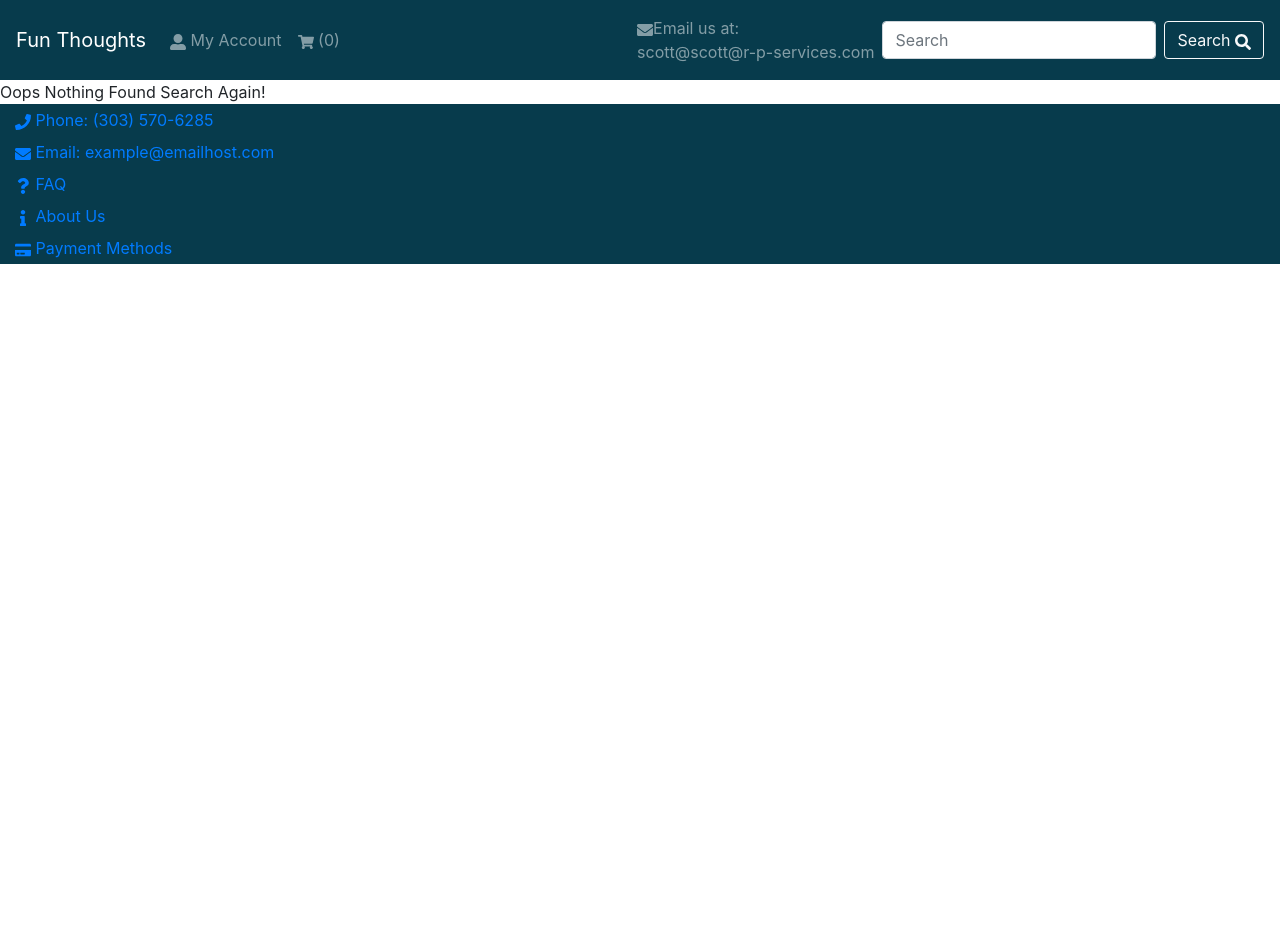
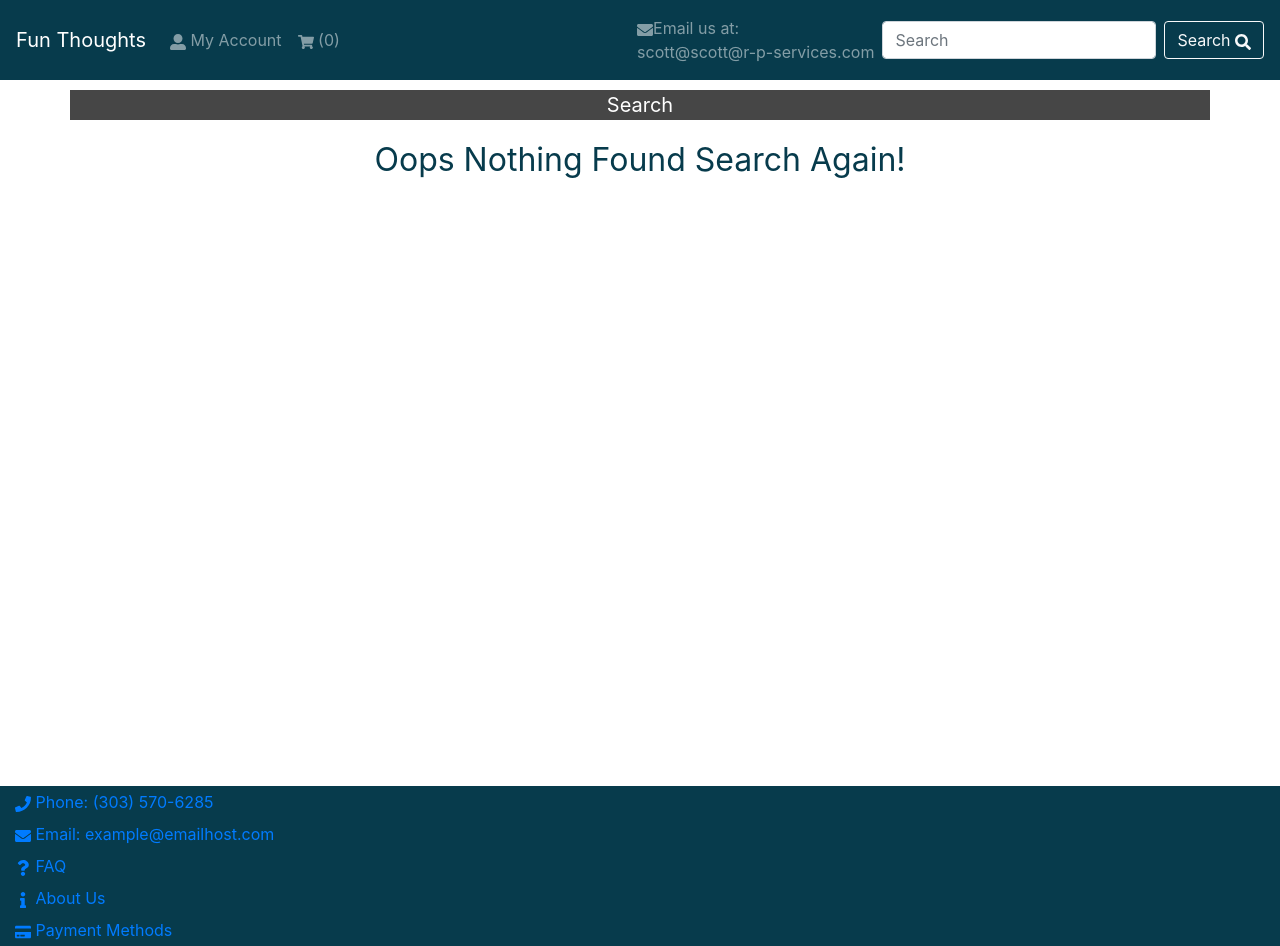
Before and after one commit to RSnodgrass92/fun-thoughts, a React (Create React App) app: page /search in a window 1280 px wide. Before the commit the page ends 800 px from the top, so only its background shows below. Built offline with nearby package versions, Linux system fonts and the light colour scheme.

Commit message:
css changes to search and category pages

```diff
--- a/src/App.scss
+++ b/src/App.scss
@@ -75,8 +75,8 @@ span{
   color: $main-text-color;
   border:none;
   font-size: $shelf-tag-font-size;
+}
 
-}
 .mensArrow{
   color:$mens-color;
   font-size: $shelf-arrow-font-size;
@@ -122,3 +122,24 @@ span{
   margin:0;
   padding:0;
 }
+
+.searchDiv{
+  height: 80vh;
+  overflow: auto;
+}
+
+.oopsDiv{
+  font-size: 2em;
+  color: $outer-color;
+}
+
+.searchTag{
+  background: $card-base-color;
+  color: $main-text-color;
+  border:none;
+  font-size: $shelf-tag-font-size;
+}
+
+.searchTDiv{
+  border: solid $card-base-color $tcard-border-width;
+}
--- a/src/pages/bestsellers.js
+++ b/src/pages/bestsellers.js
@@ -11,7 +11,12 @@ class BestSellers extends Component
     render() {
 
         return (
+        <div className="container">
+            <div className="row">
+            <p className="col bestSellersTag text-center">BestSellers</p>
+            </div>
         <DisplayTees start={vals[0]} end={vals[1]}/>
+        </div>
             )
       }
 };
--- a/src/pages/foreveryone.js
+++ b/src/pages/foreveryone.js
@@ -12,7 +12,12 @@ class ForEveryone extends Component
     render() {
 
         return (
+        <div className="container">
+            <div className="row">
+            <p className="col forEveryoneTag text-center">For Everyone</p>
+            </div>
         <DisplayTees start={vals[0]} end={vals[1]}/>
+        </div>
             )
       }
 };
--- a/src/pages/mens.js
+++ b/src/pages/mens.js
@@ -12,7 +12,14 @@ class Mens extends Component
     render() {
 
         return (
+        <div className="container">
+            <div className="row">
+            <p className="col mensTag text-center mb-0">Mens</p>
+            </div>
+        <div className="searchDiv">
         <DisplayTees start={vals[0]} end={vals[1]}/>
+        </div>
+        </div>
             )
       }
 };
--- a/src/pages/search.js
+++ b/src/pages/search.js
@@ -15,19 +15,37 @@ class Search extends Component
     render() {
         const lookFor = this.props.searchTerms
         let filteredArray= filterBySearch(everyShirt,lookFor)
-        const vals= display(filteredArray,undefined, undefined, undefined)
+        const vals= display(filteredArray,"searchTDiv", undefined, undefined)
 
         if (vals==="empty")
         {
             return(
-                <div>Oops Nothing Found Search Again!</div>
+                <div className="container">
+                <div className="row">
+                <p className="col searchTag text-center">Search</p>
+                </div>
+                <div className="row">
+                    <div className="col text-center searchDiv oopsDiv"><p>Oops Nothing Found Search Again!</p></div>
+                </div>
+                </div>
             )
         }
         else{
-            return (
-                <DisplayTees start={vals[0]} end={vals[1]}/>
+
+
+                return (
+
+                            <div className="container">
+                                <div className="row">
+                                <p className="col searchTag text-center mb-0">Search</p>
+                                </div>
+                            <div className="searchDiv">
+                            <DisplayTees start={vals[0]} end={vals[1]}/>
+                            </div>
+                            </div>
                     )
-        }
+
+        };
 
       }
 };
--- a/src/pages/womens.js
+++ b/src/pages/womens.js
@@ -12,7 +12,12 @@ class Womens extends Component
     render() {
 
         return (
+        <div className="container">
+            <div className="row">
+            <p className="col womensTag text-center">Womens</p>
+            </div>
         <DisplayTees start={vals[0]} end={vals[1]}/>
+        </div>
             )
       }
 };
```
Also changed, not shown: 1 other file (tests, documents, lock files or other folders).
